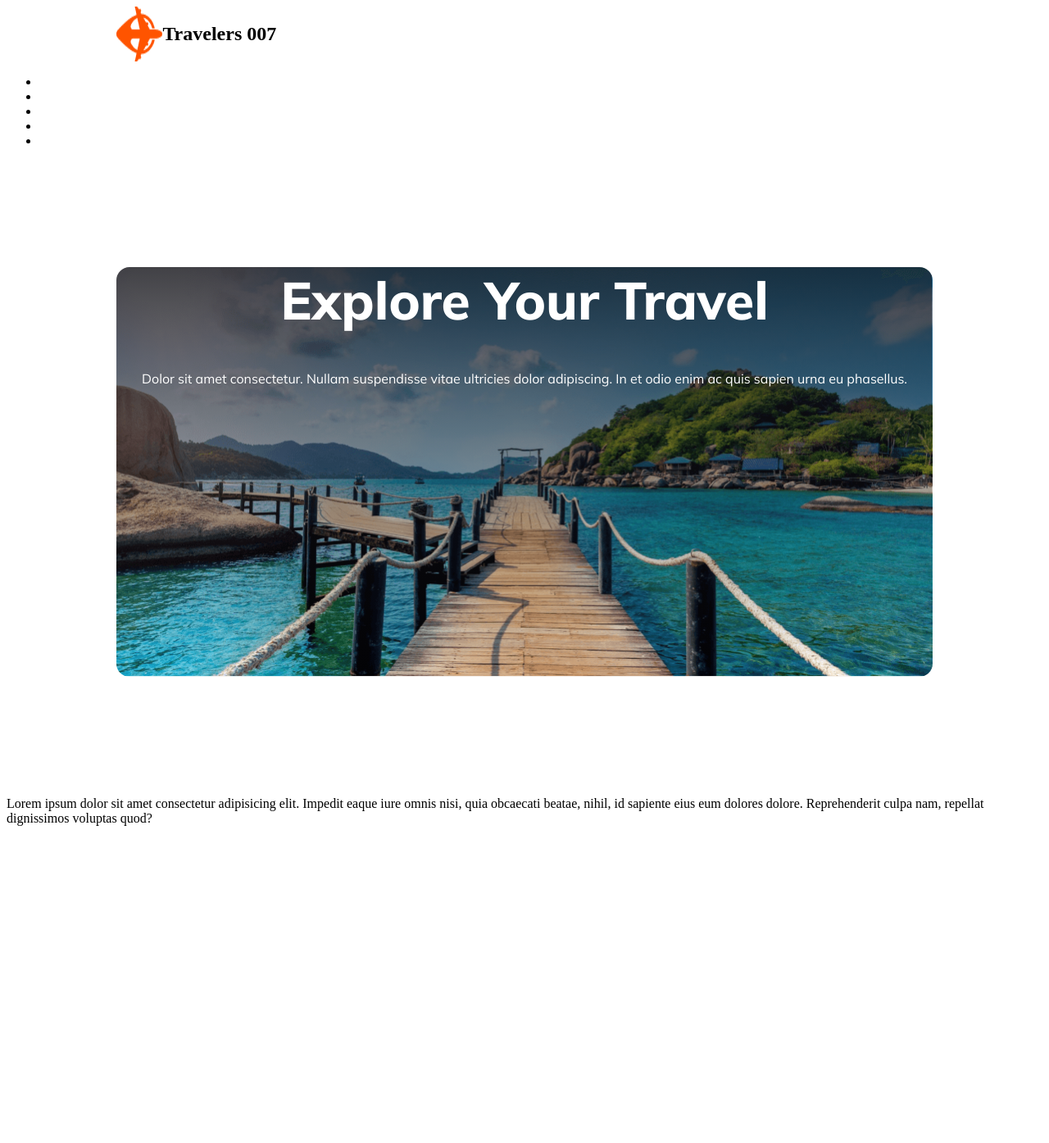
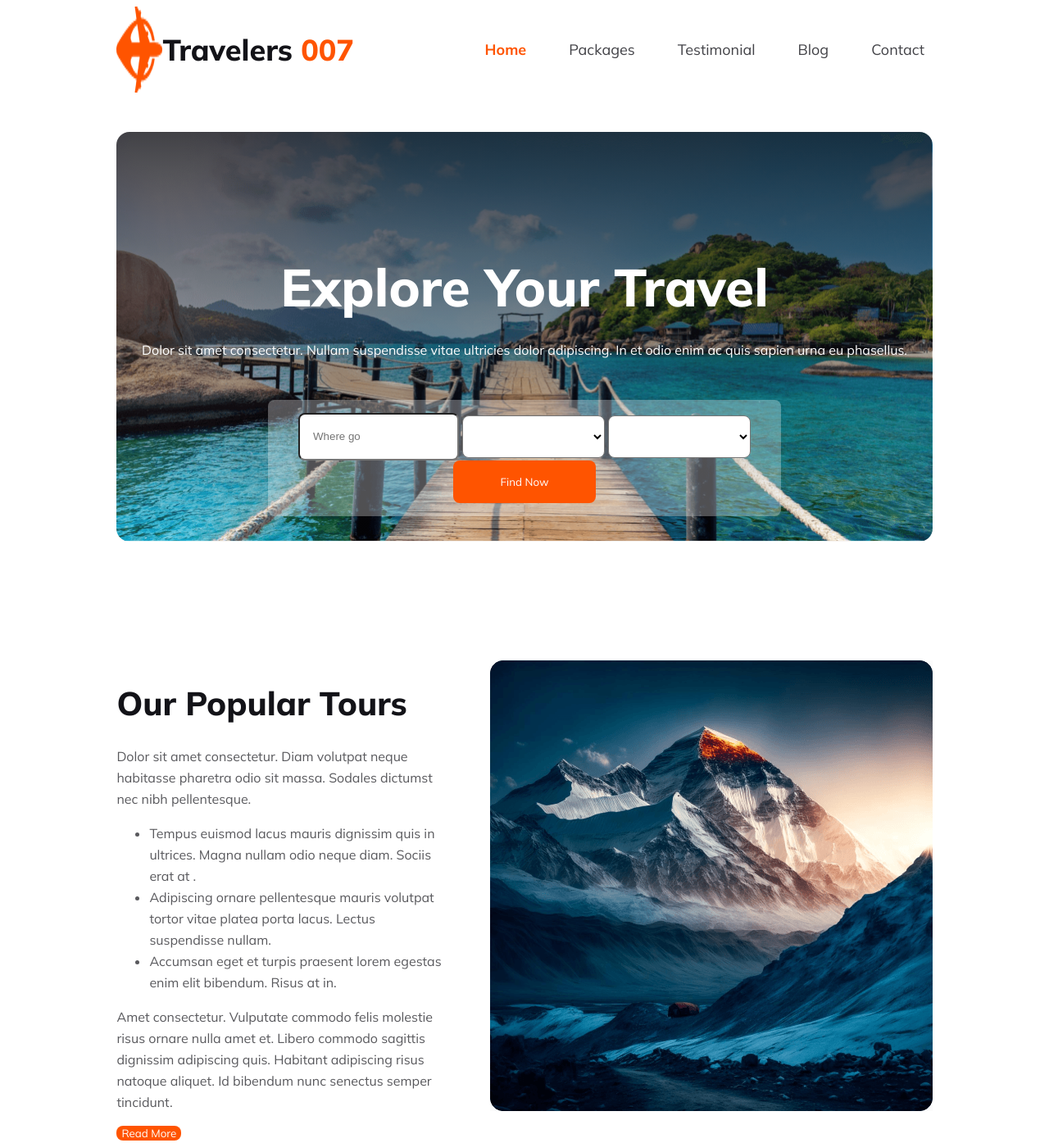
Before and after one commit to SabbirAhmmad007/assignment-2, a plain HTML site: page index.html in a window 1280 px wide. Shown: the top 1395 px of the page at 82% size. Before the commit the page ends 1024 px from the top, so only its background shows below. Drawn offline with Linux system fonts and the light colour scheme.

Commit message:
choose your destination,banner,our popular tour section added

```diff
--- a/index.html
+++ b/index.html
@@ -16,45 +16,111 @@
   </head>
   <body>
     <header>
-      <div >
+      <!-- nav section start -->
+      <div>
         <nav class="nav-bar">
           <div class="nav-left">
-                <img src="Images/nav-left-logo.png" alt="">
-               <h1>Travelers 007</h1>
-
+            <img src="Images/nav-left-logo.png" alt="" />
+            <h1>Travelers <span>007</span></h1>
           </div>
           <div class="nav-right">
             <ul>
-                    <li></li>
-                    <li></li>
-                    <li></li>
-                    <li></li>
-                    <li></li>
+              <li><span>Home</span></li>
+              <li>Packages</li>
+              <li>Testimonial</li>
+              <li>Blog</li>
+              <li>Contact</li>
             </ul>
           </div>
-
         </nav>
       </div>
+
+      <!-- banner section start -->
 
       <div class="banner">
         <div class="banner-content">
           <h1>Explore Your Travel</h1>
-          <p class="text-primary">Dolor sit amet consectetur. Nullam suspendisse vitae ultricies
-            dolor adipiscing. In et odio enim ac quis sapien urna eu phasellus.
+          <p class="text-primary">
+            Dolor sit amet consectetur. Nullam suspendisse vitae ultricies dolor
+            adipiscing. In et odio enim ac quis sapien urna eu phasellus.
           </p>
         </div>
 
-        <div class="banner-input"></div>
+        <div class="banner-input">
+          <input class="banner-input-btn" type="text" placeholder="Where go" />
+          <select class="banner-input-btn" name="" id=""></select>
+          <select class="banner-input-btn" name="" id=""></select>
+          <button class="btn-primary">Find Now</button>
+        </div>
       </div>
     </header>
 
     <main>
-      <p>
-        Lorem ipsum dolor sit amet consectetur adipisicing elit. Impedit eaque
-        iure omnis nisi, quia obcaecati beatae, nihil, id sapiente eius eum
-        dolores dolore. Reprehenderit culpa nam, repellat dignissimos voluptas
-        quod?
+      <div class="popular-tour">
+        <div class="popular-tour-content">
+          <h1 class="title-primary">Our Popular Tours</h1>
+          <p class="text-primary">
+            Dolor sit amet consectetur. Diam volutpat neque habitasse pharetra
+            odio sit massa. Sodales dictumst nec nibh pellentesque.
           </p>
+
+          <ul class="text-primary">
+            <li>
+              Tempus euismod lacus mauris dignissim quis in ultrices. Magna
+              nullam odio neque diam. Sociis erat at .
+            </li>
+            <li>
+              Adipiscing ornare pellentesque mauris volutpat tortor vitae platea
+              porta lacus. Lectus suspendisse nullam.
+            </li>
+            <li>
+              Accumsan eget et turpis praesent lorem egestas enim elit bibendum.
+              Risus at in.
+            </li>
+          </ul>
+          <p class="text-primary">
+            Amet consectetur. Vulputate commodo felis molestie risus ornare
+            nulla amet et. Libero commodo sagittis dignissim adipiscing quis.
+            Habitant adipiscing risus natoque aliquet. Id bibendum nunc senectus
+            semper tincidunt.
+          </p>
+          <div>
+            <button class="btn-primary">Read More</button>
+          </div>
+        </div>
+
+        <div class="popular-tour-img">
+          <img src="Images/popular-tour-img.png" alt="" />
+        </div>
+      </div>
+
+      <!-- choose your destination section start -->
+      <div class="destination">
+        <div class="destination-content">
+          <h1 class="title-primary">Choose Your Destination</h1>
+          <p class="text-primary">
+            Dolor sit amet consectetur. Diam volutpat neque habitasse pharetra
+            odio sit massa. Sodales dictumst nec nibh pellentesque.
+          </p>
+        </div>
+
+        <div class="destination-img">
+          <div class="destination-img-1">
+            <img src="Images/maldives.png" alt="" />
+            <img src="Images/indonesia.png" alt="" />
+          </div>
+
+          <div class="destination-img-2">
+            <img src="Images/shrilanka.png" alt="" />
+            <img src="Images/north-america.png" alt="" />
+            <img src="Images/kashmir.png" alt="" />
+          </div>
+          <div class="destination-img-3">
+            <img src="Images/bangladesh.png" alt="" />
+            <img src="Images/bandarban.png" alt="" />
+          </div>
+        </div>
+      </div>
     </main>
 
     <footer></footer>
--- a/style.css
+++ b/style.css
@@ -12,6 +12,9 @@
   font-family: Mulish;
   font-style: normal;
   line-height: normal;
+  border-radius: 8px;
+  background: #ff5400;
+  border: none;
 }
 
 .title-primary {
@@ -25,11 +28,42 @@
 }
 
 /* nav start */
-
+.nav-bar {
+  display: flex;
+  align-items: center;
+  margin-right: 6rem;
+  margin-bottom: 3rem;
+  justify-content: space-between;
+}
 .nav-left {
   display: flex;
   justify-content: left;
   margin: 0 0 0 8.4rem;
+}
+.nav-left > h1 {
+  color: #131318;
+  font-family: Mulish;
+  font-size: 36px;
+  font-weight: 800;
+}
+.nav-left > h1 > span {
+  color: #ff5400;
+}
+
+.nav-right > ul > li {
+  display: inline-flex;
+  justify-content: right;
+  margin-right: 3rem;
+  text-decoration: none;
+  color: var(--Dark-02, #424247);
+  text-align: center;
+  font-family: Mulish;
+  font-size: 18px;
+  font-weight: 400;
+}
+.nav-right > ul > li > span {
+  color: #ff5400;
+  font-weight: 700;
 }
 
 /* * banner start */
@@ -45,7 +79,7 @@
   border-radius: 16px;
   background-repeat: no-repeat;
   background-size: cover;
-  margin: 9.1rem 8.4rem;
+  margin: 0 8.4rem 9.1rem 8.4rem;
   background-position: center;
   text-align: center;
 }
@@ -55,13 +89,112 @@
   font-family: Mulish;
   font-style: normal;
   line-height: normal;
+  padding-top: 6.62rem;
 }
 
 .banner-content > h1 {
   font-size: 64px;
   font-weight: 800;
+  margin-bottom: 1.5rem;
 }
 
 .banner-content > p {
   color: #fff;
+  margin-bottom: 3rem;
 }
+
+/* .banner-input*/
+
+.banner-input {
+  border-radius: 8px;
+  background: rgba(255, 255, 255, 0.3);
+  padding: 1rem;
+  margin: 0 11.56rem;
+}
+
+.banner-input .banner-input-btn {
+  width: 174px;
+  height: 52px;
+  border-radius: 8px;
+  background: #fff;
+  justify-content: center;
+  padding-left: 1rem;
+}
+
+.banner-input > button {
+  width: 174px;
+  height: 52px;
+  justify-content: center;
+}
+
+/* our popular tours section start */
+
+.popular-tour {
+  margin: 0 8.4rem 9.1rem 8.4rem;
+  display: flex;
+  gap: 53px;
+  justify-content: center;
+}
+.popular-tour-content > p,
+ul {
+  color: rgba(19, 19, 24, 0.7);
+}
+.popular-tour-content > ul > li {
+  font-size: 16px;
+  line-height: 26px;
+}
+.popular-tour-btn {
+  width: 174px;
+  height: 52px;
+
+  font-weight: 800;
+}
+
+/*
+    <!-- choose your destination section start --> */
+.destination {
+  margin: 0 8.4rem;
+}
+
+.destination-content {
+  text-align: center;
+}
+.destination-content > h1 {
+  margin-bottom: 1.4rem;
+}
+.destination-content > p {
+  margin-bottom: 3rem;
+}
+/* .destination-img{
+    max-width: 100vw;
+} */
+.destination-img-1 {
+  display: grid;
+  grid-template-columns: repeat(2, 573px);
+  gap: 24px;
+  margin-bottom: 24px;
+  margin-right: 0;
+  justify-content: center;
+}
+.destination-img-2 {
+  display: grid;
+  grid-template-columns: 374px 474px 274px;
+  gap: 24px;
+  margin-bottom: 24px;
+  justify-content: center;
+}
+
+.destination-img-3 {
+  display: grid;
+  grid-template-columns: 473px 673px;
+  gap: 24px;
+  justify-content: center;
+}
+
+@media screen and (max-width: 600px) {
+  .destination-img-1,
+  .destination-img-2,
+  .destination-img-3 {
+    grid-template-columns: 1fr;
+  }
+}
```
Also changed, not shown: Images/bandarban.png (renamed from Images/Rectangle 10.png), Images/bangladesh.png (renamed from Images/Rectangle 11.png), Images/indonesia.png (renamed from Images/Rectangle 8.png), Images/kashmir.png (renamed from Images/Rectangle 9.png), Images/maldives.png (renamed from Images/Rectangle 5.png), Images/north-america.png (renamed from Images/Rectangle 7.png), Images/popular-tour-img.png (renamed from Images/Rectangle 4.png), Images/shrilanka.png (renamed from Images/Rectangle 6.png). Lines whose indentation alone changed are shown as unchanged.
